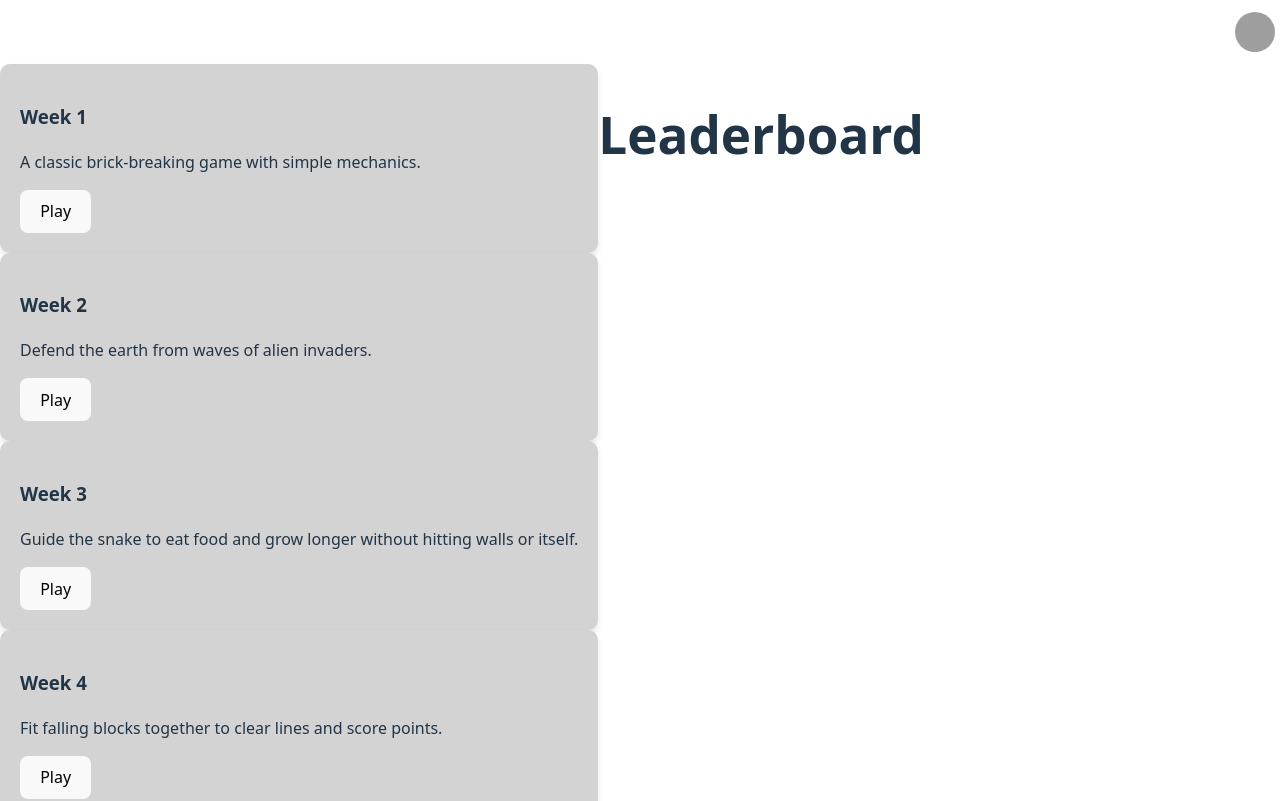
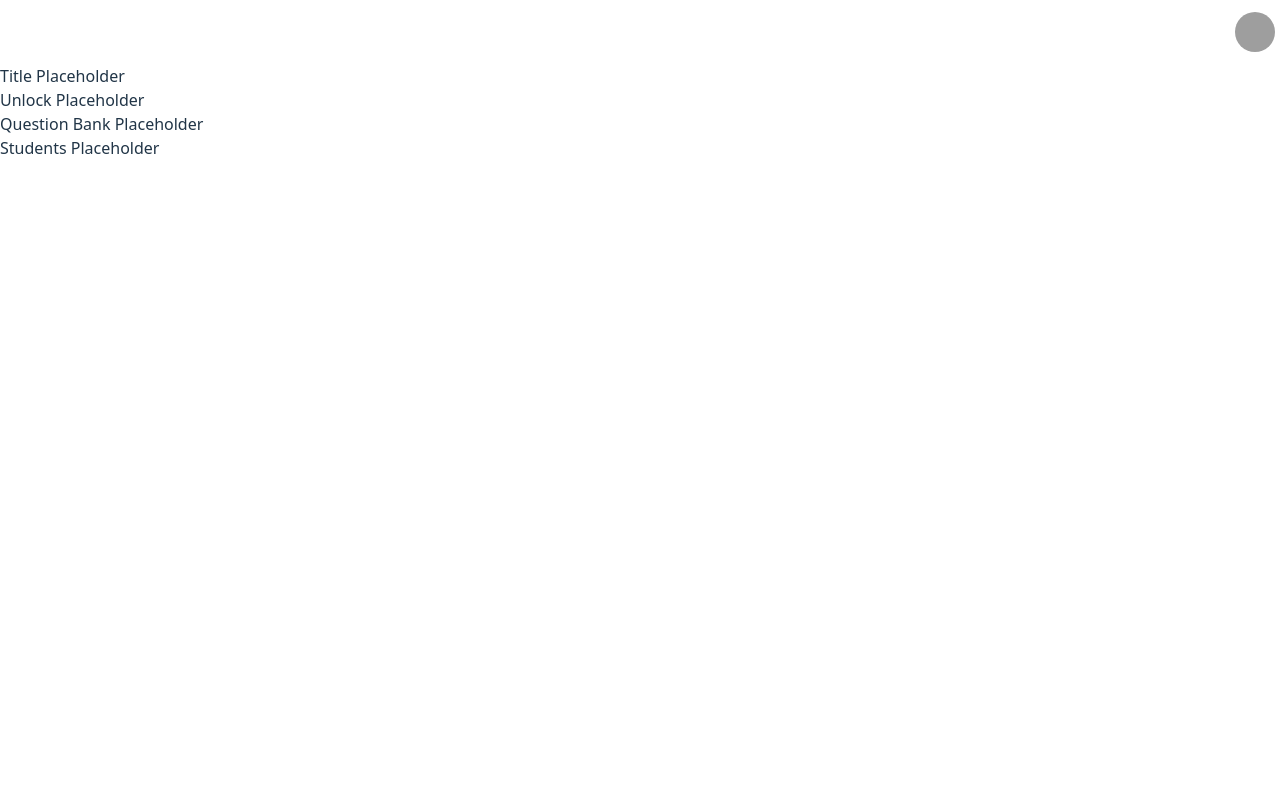
Before and after one commit to PriyankaPatel72/breakout-game, a React (Vite) app in the folder client/: page /admin in a window 1280 px wide. Shown: the top 801 px of the page. Built offline with nearby package versions, Linux system fonts and the light colour scheme; grey boxes are pictures that could not be loaded; some icons are missing.

Commit message:
Init admin page and routing to admin page

```diff
--- a/client/src/App.tsx
+++ b/client/src/App.tsx
@@ -3,6 +3,7 @@ import './App.css'
 import { BrowserRouter as Router, Routes, Route, Navigate } from 'react-router-dom'
 
 import Landing from "./components/Landing.tsx"
+import AdminHome from "./components/AdminHome.tsx"
 
 function App() {
 
@@ -11,7 +12,7 @@ function App() {
           <Routes>
             <Route path="/" element={<Landing admin={true} />} />
             <Route path="/login" element={<Landing admin={true} />} />
-            <Route path="/admin" element={<Landing admin={true} />} />
+            <Route path="/admin" element={<AdminHome admin={true} />} />
             <Route path="*" element={<Navigate to="/" />} />
           </Routes>
         </Router>
--- a/client/src/components/AdminHome.tsx
+++ b/client/src/components/AdminHome.tsx
@@ -7,12 +7,30 @@ import { JSX } from 'react/jsx-runtime';
 
 function AdminHome(props: JSX.IntrinsicAttributes & { admin: any; }) {
 
+    const navigate = useNavigate();
+    const [warmup, setWarmup] = useState(0)
+
+    useEffect(() => {
+        if (!props.admin) {
+            navigate("/")
+        }
+    }, [props.admin, navigate])
+
     return (
         <>
             <div id="navbar">
                 <Menu {...props} />
                 <AccountMenu />
             </div>
+
+            <section className="hero">
+                <div className="warmup-box">
+                    <div>Title Placeholder</div>
+                    <div>Unlock Placeholder</div>
+                    <div>Question Bank Placeholder</div>
+                    <div>Students Placeholder</div>
+                </div>
+            </section>
         </>
     )
 
```
